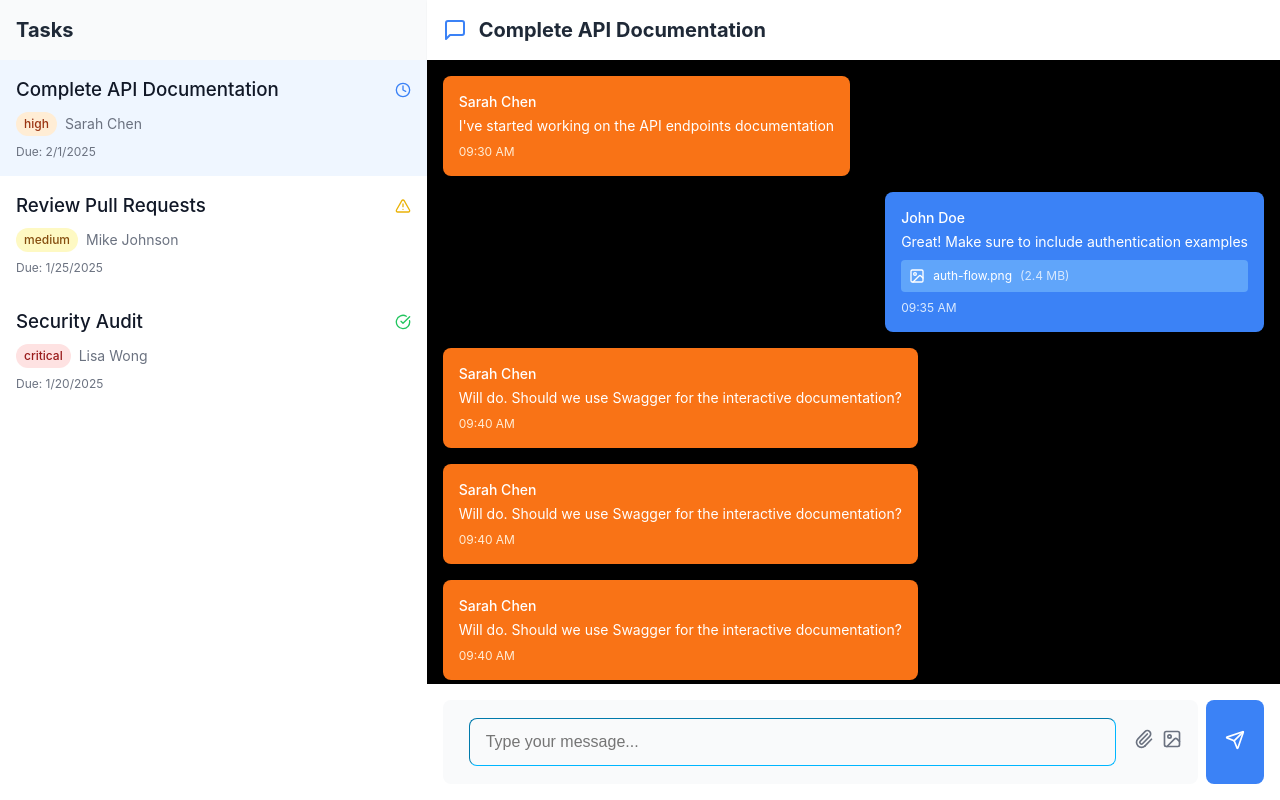
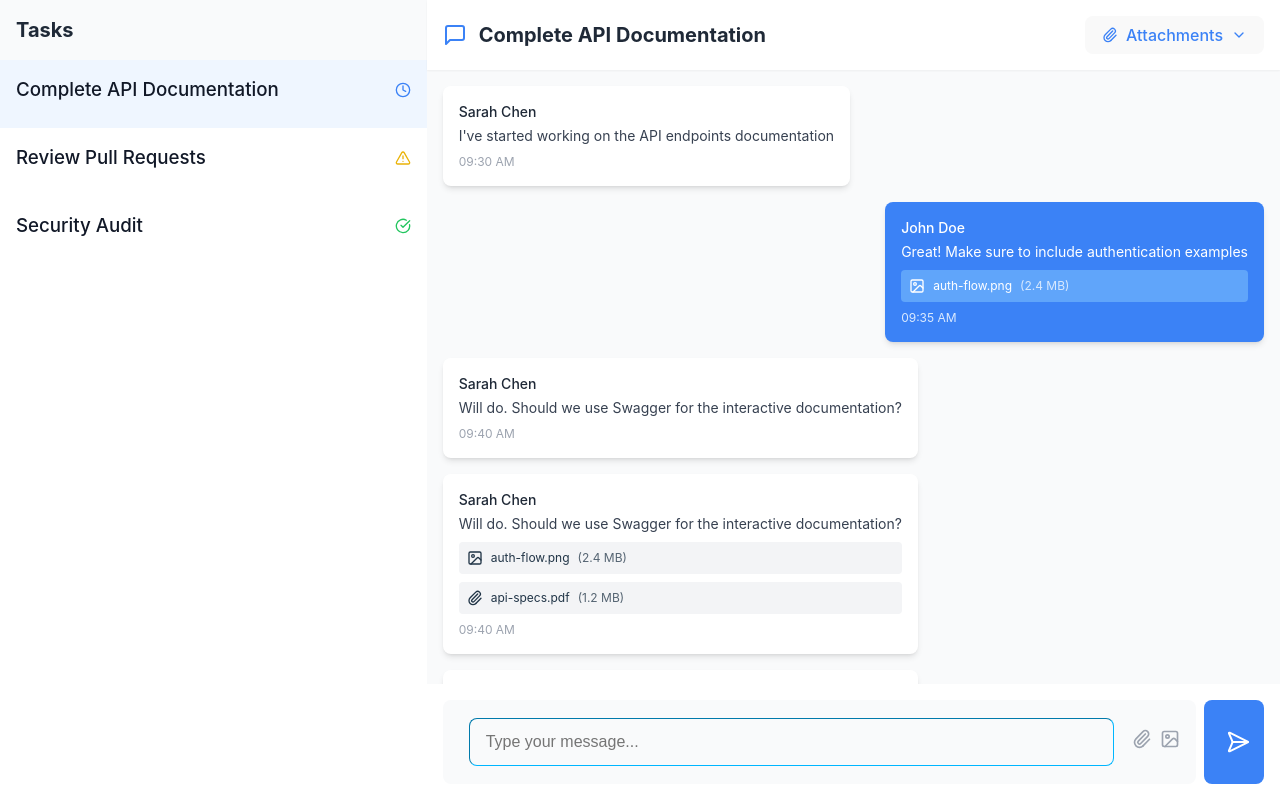
Before and after one commit to JFRashu/task_talk, a React (Vite) app: page /taskchat in a window 1280 px wide. Built offline with nearby package versions, Linux system fonts and the light colour scheme.

Commit message:
See all dropdown added

```diff
--- a/src/Component/Rashu/TaskChat/Chatbox.jsx
+++ b/src/Component/Rashu/TaskChat/Chatbox.jsx
@@ -1,11 +1,11 @@
 import React, { useState } from 'react';
-import { MessageSquare, CheckCircle, Clock, AlertTriangle, Paperclip, Image, Send, X } from 'lucide-react';
+import { MessageSquare, CheckCircle, Clock, AlertTriangle, Paperclip, Image, Send, X, ChevronDown, ChevronUp } from 'lucide-react';
 
 const Chatbox = () => {
     const [selectedChat, setSelectedChat] = useState(1);
     const [attachments, setAttachments] = useState([]);
     const [message, setMessage] = useState('');
-
+    const [showAttachments, setShowAttachments] = useState(false);
     const tasks = [
         {
             id: 1,
@@ -65,7 +65,11 @@ const Chatbox = () => {
             sender: "Sarah Chen",
             text: "Will do. Should we use Swagger for the interactive documentation?",
             timestamp: "09:40 AM",
-            type: "received"
+            type: "received",
+            attachments: [
+                { type: 'image', name: 'auth-flow.png', size: '2.4 MB' },
+                { type: 'file', name: 'api-specs.pdf', size: '1.2 MB' }
+            ]
         }, {
             id: 5,
             sender: "Sarah Chen",
@@ -160,6 +164,20 @@ const handleFileAttachment = (event) => {
 const removeAttachment = (index) => {
     setAttachments(attachments.filter((_, i) => i !== index));
 };
+const getAllAttachments = () => {
+    const currentChat = chats[selectedChat] || [];
+    return currentChat.reduce((acc, message) => {
+        if (message.attachments && message.attachments.length > 0) {
+            return [...acc, ...message.attachments.map(attachment => ({
+                ...attachment,
+                sender: message.sender,
+                timestamp: message.timestamp
+            }))];
+        }
+        return acc;
+    }, []);
+};
+
 
 return (
     <div className="tailwind-scope">
@@ -181,51 +199,93 @@ return (
                                 <h3 className="tw-font-medium tw-text-gray-900">{task.title}</h3>
                                 {getStatusIcon(task.status)}
                             </div>
-                            <div className="tw-flex tw-items-center tw-gap-2 tw-mb-2">
-                                <span className={`tw-px-2 tw-py-1 tw-rounded-full tw-text-xs tw-font-medium ${getPriorityColor(task.priority)}`}>
-                                    {task.priority}
-                                </span>
-                                <span className="tw-text-sm tw-text-gray-500">{task.assignee}</span>
-                            </div>
-                            <div className="tw-text-xs tw-text-gray-500">
-                                Due: {new Date(task.dueDate).toLocaleDateString()}
-                            </div>
+
+
                         </div>
                     ))}
                 </div>
             </div>
 
             {/* Chat Area */}
-            <div className="tw-flex-1 tw-flex tw-flex-col tw-bg-black">
+            <div className="tw-flex-1 tw-flex tw-flex-col tw-bg-gray-50">
                     {/* Chat Header */}
                     <div className="tw-p-4 tw-bg-white tw-border-b tw-border-gray-200 tw-shadow-sm">
+                        <div className="tw-flex tw-items-center tw-justify-between">
                             <div className="tw-flex tw-items-center tw-gap-3">
                                 <MessageSquare className="tw-w-6 tw-h-6 tw-text-blue-500" />
                                 <h2 className="tw-text-xl tw-font-bold tw-text-gray-800">
                                     {tasks.find(t => t.id === selectedChat)?.title}
                                 </h2>
                             </div>
+                            <button
+                                onClick={() => setShowAttachments(!showAttachments)}
+                                className="tw-flex tw-items-center tw-gap-2 tw-px-4 tw-py-2 tw-text-blue-500 tw-font-medium tw-rounded-lg hover:tw-bg-blue-50 tw-transition-colors"
+                            >
+                                <Paperclip className="tw-w-4 tw-h-4" />
+                                Attachments
+                                {showAttachments ? (
+                                    <ChevronUp className="tw-w-4 tw-h-4" />
+                                ) : (
+                                    <ChevronDown className="tw-w-4 tw-h-4" />
+                                )}
+                            </button>
                         </div>
 
-                {/* Messages */}
-                <div className="tw-flex-1 tw-overflow-y-auto tw-p-4">
-                    <div className="tw-space-y-4">
+                        {/* Attachments Dropdown */}
+                        {showAttachments && (
+                            <div className="tw-absolute tw-right-4 tw-mt-2 tw-w-80 tw-bg-white tw-rounded-lg tw-shadow-xl tw-border tw-border-gray-200 tw-z-10">
+                                <div className="tw-p-4">
+                                    <h3 className="tw-text-lg tw-font-semibold tw-text-gray-800 tw-mb-4">All Attachments</h3>
+                                    <div className="tw-space-y-3 tw-max-h-96 tw-overflow-y-auto">
+                                        {getAllAttachments().map((attachment, index) => (
+                                            <div
+                                                key={index}
+                                                className="tw-flex tw-items-center tw-gap-3 tw-p-3 tw-rounded-lg tw-bg-gray-50 hover:tw-bg-gray-100 tw-transition-colors"
+                                            >
+                                                {attachment.type === 'image' ? (
+                                                    <Image className="tw-w-5 tw-h-5 tw-text-blue-500" />
+                                                ) : (
+                                                    <Paperclip className="tw-w-5 tw-h-5 tw-text-blue-500" />
+                                                )}
+                                                <div className="tw-flex-1">
+                                                    <div className="tw-text-sm tw-font-medium tw-text-gray-800">{attachment.name}</div>
+                                                    <div className="tw-text-xs tw-text-gray-500">
+                                                        {attachment.sender} • {attachment.timestamp}
+                                                    </div>
+                                                </div>
+                                                <span className="tw-text-xs tw-text-gray-400">{attachment.size}</span>
+                                            </div>
+                                        ))}
+                                    </div>
+                                </div>
+                            </div>
+                        )}
+                    </div>
+
+                    {/* Messages Area */}
+                    <div className="tw-flex-1 tw-overflow-y-auto tw-p-4 tw-space-y-4">
                         {chats[selectedChat]?.map((message) => (
                             <div
                                 key={message.id}
-                                className={`tw-flex ${message.type === 'sent' ? 'tw-justify-end' : 'tw-justify-start'
+                                className={`tw-flex ${message.type === 'sent' ? 'tw-justify-end' : 'tw-justify-start'}`}
+                            >
+                                <div
+                                    className={`tw-max-w-[70%] tw-rounded-lg tw-p-4 tw-shadow-md ${
+                                        message.type === 'sent'
+                                            ? 'tw-bg-blue-500 tw-text-white'
+                                            : 'tw-bg-white tw-border tw-border-gray-200'
                                     }`}
                                 >
-                                <div
-                                    className={`tw-max-w-[70%] tw-rounded-lg tw-p-4 tw-shadow-sm ${message.type === 'sent'
-                                            ? 'tw-bg-blue-500 tw-text-white'
-                                            : 'tw-bg-orange-500 tw-text-white'
-                                        }`}
-                                >
-                                    <div className="tw-font-medium tw-text-sm tw-mb-1">
+                                    <div className={`tw-font-medium tw-text-sm tw-mb-1 ${
+                                        message.type === 'sent' ? 'tw-text-white' : 'tw-text-gray-800'
+                                    }`}>
                                         {message.sender}
                                     </div>
-                                    <div className="tw-text-sm">{message.text}</div>
+                                    <div className={`tw-text-sm ${
+                                        message.type === 'sent' ? 'tw-text-white' : 'tw-text-gray-700'
+                                    }`}>
+                                        {message.text}
+                                    </div>
 
                                     {/* Message Attachments */}
                                     {message.attachments && message.attachments.length > 0 && (
@@ -233,7 +293,10 @@ return (
                                             {message.attachments.map((attachment, index) => (
                                                 <div
                                                     key={index}
-                                                    className={`tw-flex tw-items-center tw-gap-2 tw-p-2 tw-rounded ${message.type === 'sent' ? 'tw-bg-blue-400' : 'tw-bg-gray-100'
+                                                    className={`tw-flex tw-items-center tw-gap-2 tw-p-2 tw-rounded ${
+                                                        message.type === 'sent'
+                                                            ? 'tw-bg-blue-400'
+                                                            : 'tw-bg-gray-100'
                                                     }`}
                                                 >
                                                     {attachment.type === 'image' ? (
@@ -248,46 +311,20 @@ return (
                                         </div>
                                     )}
 
-                                    <div
-                                        className={`tw-text-xs tw-mt-2 ${message.type === 'sent' ? 'tw-text-blue-100' : 'tw-text-orange-100'
-                                            }`}
-                                    >
+                                    <div className={`tw-text-xs tw-mt-2 ${
+                                        message.type === 'sent' ? 'tw-text-blue-100' : 'tw-text-gray-400'
+                                    }`}>
                                         {message.timestamp}
                                     </div>
                                 </div>
                             </div>
                         ))}
                     </div>
-                </div>
 
-                {/* Attachment Preview */}
-                {attachments.length > 0 && (
-                    <div className="tw-p-2 tw-bg-gray-50 tw-border-t tw-border-gray-200">
-                        <div className="tw-flex tw-flex-wrap tw-gap-2">
-                            {attachments.map((file, index) => (
-                                <div key={index} className="tw-flex tw-items-center tw-gap-2 tw-bg-white tw-rounded-lg tw-p-2 tw-shadow-sm">
-                                    {file.type === 'image' ? (
-                                        <Image className="tw-w-4 tw-h-4 tw-text-blue-500" />
-                                    ) : (
-                                        <Paperclip className="tw-w-4 tw-h-4 tw-text-blue-500" />
-                                    )}
-                                    <span className="tw-text-sm">{file.name}</span>
-                                    <button
-                                        onClick={() => removeAttachment(index)}
-                                        className="tw-text-gray-500 hover:tw-text-red-500"
-                                    >
-                                        <X className="tw-w-4 tw-h-4" />
-                                    </button>
-                                </div>
-                            ))}
-                        </div>
-                    </div>
-                )}
-
-                {/* Message Input */}
+                    {/* Message Input Area */}
                     <div className="tw-p-4 tw-bg-white tw-border-t tw-border-gray-200">
                         <div className="tw-flex tw-gap-2">
-                        <div className="tw-flex-1 tw-flex tw-items-center tw-gap-2 tw-bg-gray-50 tw-rounded-lg tw-border tw-border-gray-300 tw-px-4 tw-py-2">
+                            <div className="tw-flex-1 tw-flex tw-items-center tw-gap-2 tw-bg-gray-50 tw-rounded-lg tw-border tw-border-gray-200 tw-px-4 tw-py-2">
                                 <input
                                     type="text"
                                     value={message}
@@ -296,7 +333,7 @@ return (
                                     className="tw-input tw-input-bordered tw-input-info  tw-flex-1 tw-bg-transparent focus:tw-outline"
                                     />
                                 <div className="tw-flex tw-items-center tw-gap-2">
-                                <label className="tw-cursor-pointer tw-text-gray-500 hover:tw-text-blue-500">
+                                    <label className="tw-cursor-pointer tw-text-gray-400 hover:tw-text-blue-500 tw-transition-colors">
                                         <input
                                             type="file"
                                             multiple
@@ -305,7 +342,7 @@ return (
                                         />
                                         <Paperclip className="tw-w-5 tw-h-5" />
                                     </label>
-                                <label className="tw-cursor-pointer tw-text-gray-500 hover:tw-text-blue-500">
+                                    <label className="tw-cursor-pointer tw-text-gray-400 hover:tw-text-blue-500 tw-transition-colors">
                                         <input
                                             type="file"
                                             accept="image/*"
@@ -317,8 +354,14 @@ return (
                                     </label>
                                 </div>
                             </div>
-                        <button className="tw-p-2 tw-bg-blue-500 tw-text-white tw-rounded-lg hover:tw-bg-blue-600 focus:tw-outline-none focus:tw-ring-2 focus:tw-ring-blue-500 focus:tw-ring-offset-2 tw-transition-colors">
-                            <Send className="tw-w-10 tw-h-5" />
+                            <button
+                                className="tw-p-3 tw-bg-blue-500 tw-text-white tw-rounded-lg hover:tw-bg-blue-600
+                                          focus:tw-outline-none focus:tw-ring-2 focus:tw-ring-blue-500
+                                          focus:tw-ring-offset-2 tw-transition-all tw-duration-200
+                                          hover:tw-shadow-lg active:tw-scale-95 tw-flex tw-items-center
+                                          tw-justify-center tw-min-w-[60px]"
+                            >
+                                <Send className="tw-w-6 tw-h-6 tw-transform tw-rotate-45" />
                             </button>
                         </div>
                     </div>
```
Lines whose indentation alone changed are shown as unchanged.
